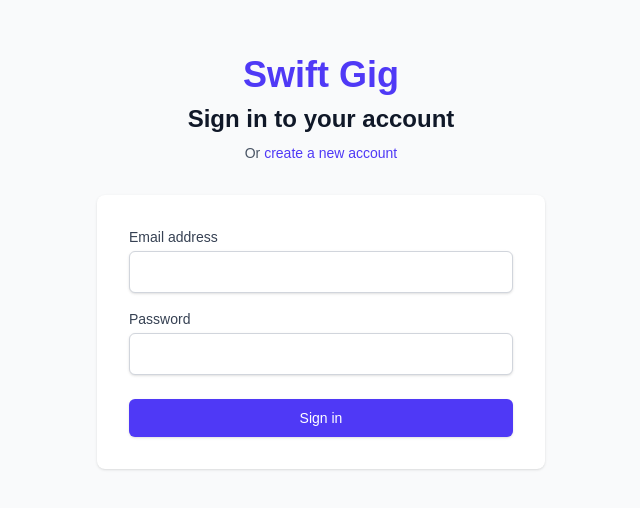
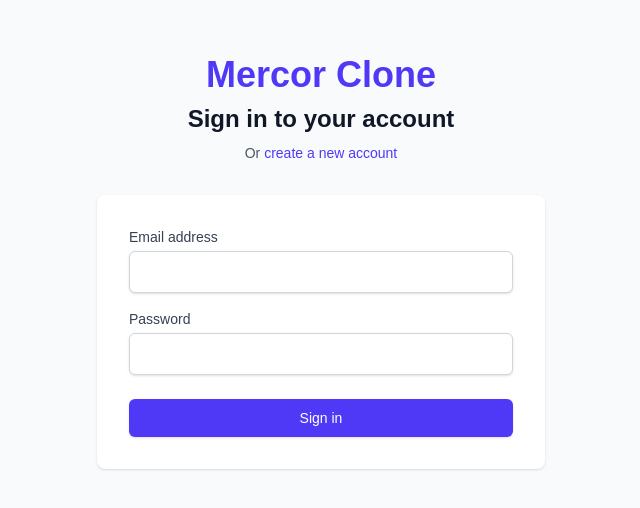
Before and after one commit to whopio/mercor-clone, a Next.js app: page /auth/signin in a window 1280 px wide. Shown: the part 138-646 px from the top of the page, without its empty margins (319-959 px from the left). Built offline with nearby package versions, Linux system fonts and the light colour scheme.

Commit message:
rename everything (#2)

```diff
--- a/guides/PAYMENT_FLOW.md
+++ b/guides/PAYMENT_FLOW.md
@@ -1,10 +1,10 @@
 # Payment and Payout Flow
 
-This document explains how payments work in Swift Gig, from recruiter adding funds to earner receiving payouts.
+This document explains how payments work in this example repository, from recruiter adding funds to earner receiving payouts.
 
 ## Overview
 
-Swift Gig uses [Whop](https://whop.com) for payment processing and fund transfers. The platform charges a **5% fee** on all completed gigs.
+The application uses [Whop](https://whop.com) for payment processing and fund transfers. The platform charges a **5% fee** on all completed gigs.
 
 ## Flow Diagram
 
--- a/package.json
+++ b/package.json
@@ -1,5 +1,5 @@
 {
-  "name": "swift-gig",
+  "name": "mercor-clone",
   "version": "0.1.0",
   "private": true,
   "scripts": {
--- a/src/app/auth/signin/page.tsx
+++ b/src/app/auth/signin/page.tsx
@@ -41,7 +41,7 @@
     <div className="min-h-screen bg-gray-50 dark:bg-gray-900 flex items-center justify-center px-4">
       <div className="max-w-md w-full space-y-8">
         <div className="text-center">
-          <h1 className="text-4xl font-bold text-indigo-600 dark:text-indigo-400 mb-2">Swift Gig</h1>
+          <h1 className="text-4xl font-bold text-indigo-600 dark:text-indigo-400 mb-2">Mercor Clone</h1>
           <h2 className="text-2xl font-semibold text-gray-900 dark:text-gray-100">Sign in to your account</h2>
           <p className="mt-2 text-sm text-gray-600 dark:text-gray-400">
             Or{' '}
--- a/src/app/auth/signup/page.tsx
+++ b/src/app/auth/signup/page.tsx
@@ -59,7 +59,7 @@
     <div className="min-h-screen bg-gray-50 dark:bg-gray-900 flex items-center justify-center px-4">
       <div className="max-w-md w-full space-y-8">
         <div className="text-center">
-          <h1 className="text-4xl font-bold text-indigo-600 dark:text-indigo-400 mb-2">Swift Gig</h1>
+          <h1 className="text-4xl font-bold text-indigo-600 dark:text-indigo-400 mb-2">Mercor Clone</h1>
           <h2 className="text-2xl font-semibold text-gray-900 dark:text-gray-100">Create your account</h2>
           <p className="mt-2 text-sm text-gray-600 dark:text-gray-400">
             Already have an account?{' '}
--- a/src/app/layout.tsx
+++ b/src/app/layout.tsx
@@ -14,7 +14,7 @@
 });
 
 export const metadata: Metadata = {
-  title: "Swift Gig - Gig Marketplace",
+  title: "Mercor Clone - Gig Marketplace",
   description: "Connect brands with talented earners for gig work",
 };
 
--- a/src/components/Navbar.tsx
+++ b/src/components/Navbar.tsx
@@ -17,7 +17,7 @@
         <div className="flex justify-between items-center h-16">
           {/* Logo */}
           <div className="flex-shrink-0">
-            <h1 className="text-2xl font-bold text-indigo-600 dark:text-indigo-400">Swift Gig</h1>
+            <h1 className="text-2xl font-bold text-indigo-600 dark:text-indigo-400">Mercor Clone</h1>
           </div>
 
           {/* User Actions */}
```
Also changed, not shown: 2 other files (tests, documents, lock files or other folders).
